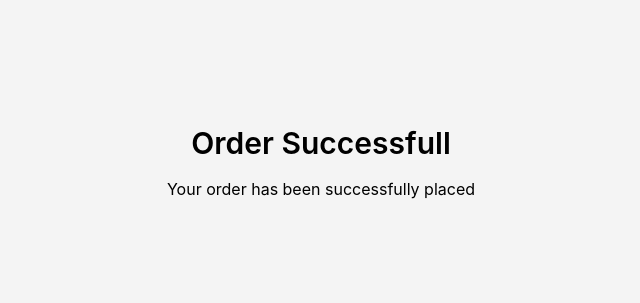
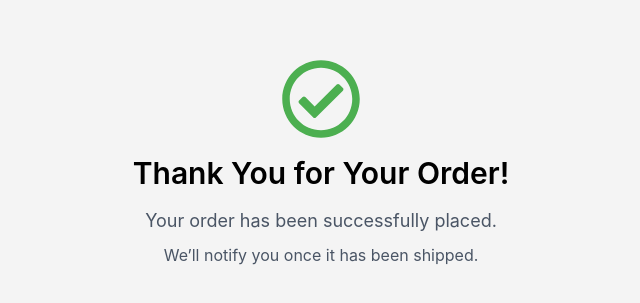
Before and after one commit to nesarikartejas10/Food-Ordering-App-Payment-Gateway, a React (Vite) app in the folder frontend/: page /order-success in a window 1280 px wide. Shown: the part 237-540 px from the top of the page, without its empty margins (319-959 px from the left). Built offline with nearby package versions, Linux system fonts and the light colour scheme.

Commit message:
add loading spinner and checked icon

```diff
--- a/frontend/package.json
+++ b/frontend/package.json
@@ -18,6 +18,7 @@
     "react-icons": "^5.5.0",
     "react-redux": "^9.2.0",
     "react-router": "^7.13.0",
+    "react-spinners": "^0.17.0",
     "tailwindcss": "^4.2.0"
   },
   "devDependencies": {
--- a/frontend/src/pages/OrderSuccessPage.jsx
+++ b/frontend/src/pages/OrderSuccessPage.jsx
@@ -1,8 +1,34 @@
+import { useEffect, useState } from "react";
+import { PropagateLoader } from "react-spinners";
+import { FaRegCheckCircle } from "react-icons/fa";
+
 const OrderSuccessPage = () => {
+  const [loading, setLoading] = useState(true);
+
+  useEffect(() => {
+    setTimeout(() => {
+      setLoading(false);
+    }, 3000);
+  }, []);
+
   return (
     <div className="h-screen flex flex-col justify-center items-center">
-      <h2 className="text-3xl font-semibold mb-4">Order Successfull</h2>
-      <p>Your order has been successfully placed</p>
+      {loading ? (
+        <PropagateLoader color="#4caf50" />
+      ) : (
+        <>
+          <FaRegCheckCircle size={80} color="#4caf50" cl />
+          <h2 className="text-3xl font-semibold my-4">
+            Thank You for Your Order!
+          </h2>
+          <p className="text-gray-600 text-lg mb-2 text-center">
+            Your order has been successfully placed.
+          </p>
+          <p className="text-gray-600 text-base text-center">
+            We’ll notify you once it has been shipped.
+          </p>
+        </>
+      )}
     </div>
   );
 };
```
Also changed, not shown: 1 other file (tests, documents, lock files or other folders).
